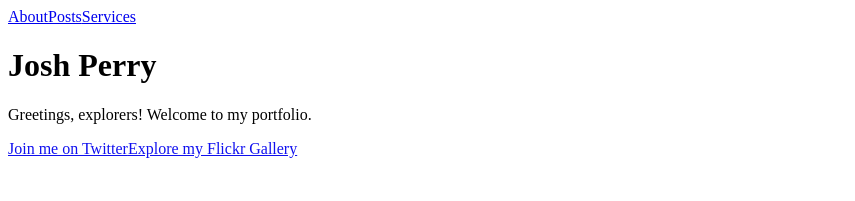
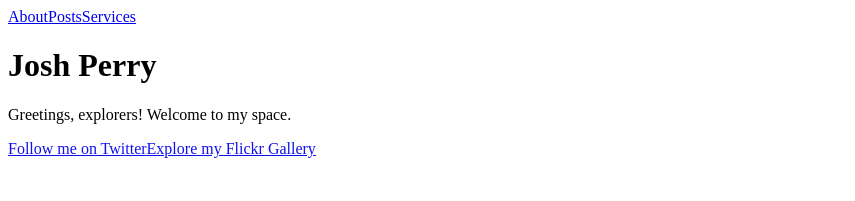
Before and after one commit to LogicVirus/new, a Next.js app: page / in a window 1280 px wide. Shown: the top 201 px of the page, without its empty margins (0-855 px from the left). Built offline with nearby package versions, Linux system fonts and the light colour scheme.

Commit message:
modified:   pages/index.tsx

```diff
--- a/pages/index.tsx
+++ b/pages/index.tsx
@@ -51,7 +51,7 @@ function HomePage() {
             animate={{ opacity: 1 }}
             transition={{ delay: 1, duration: 1 }}
           >
-            Greetings, explorers! Welcome to my portfolio.
+            Greetings, explorers! Welcome to my space.
           </motion.p>
           <div className="flex flex-col space-y-4 mt-8">
             <motion.a
@@ -62,7 +62,7 @@ function HomePage() {
               whileTap={{ scale: 0.9 }}
               animate={controlsTwitter}
             >
-              Join me on Twitter
+              Follow me on Twitter
             </motion.a>
             <motion.a
               href={flickrLink}
```
